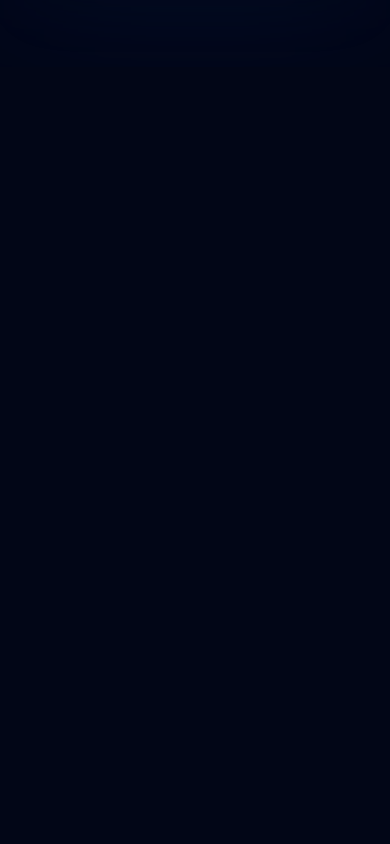
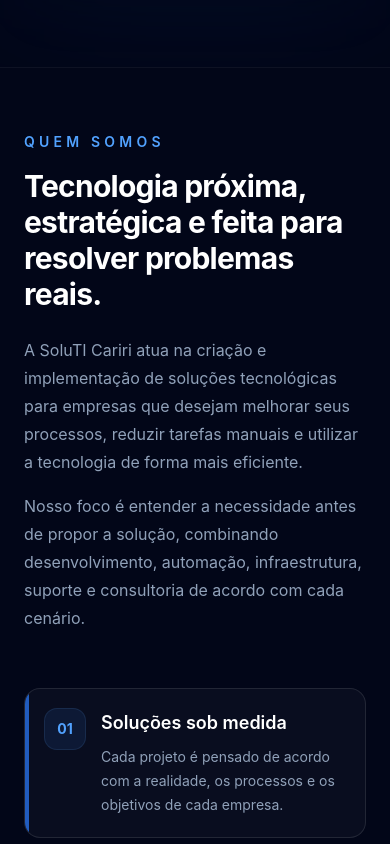
Before and after one commit to Gidelucas/SoluTICariri, a React (Vite) app: page / in a window 390 px wide. Shown: the part 1680-2524 px from the top of the page. Before the commit the page ends 1747 px from the top, so only its background shows below. Built offline with nearby package versions, Linux system fonts and the light colour scheme.

Commit message:
feat: cria quem somos responsiva

```diff
--- a/src/App.jsx
+++ b/src/App.jsx
@@ -1,5 +1,6 @@
 import Navbar from './components/Navbar'
 import Hero from './components/Hero'
+import About from './components/About'
 
 function App() {
   return (
@@ -8,6 +9,7 @@
 
       <main>
         <Hero />
+        <About />
       </main>
     </div>
   )
--- /dev/null
+++ b/src/components/About.jsx
@@ -0,0 +1,83 @@
+function About() {
+  const highlights = [
+    {
+      title: 'Soluções sob medida',
+      description:
+        'Cada projeto é pensado de acordo com a realidade, os processos e os objetivos de cada empresa.',
+    },
+    {
+      title: 'Visão de negócio',
+      description:
+        'Tecnologia não deve existir apenas pela tecnologia. Buscamos gerar eficiência, segurança e resultado.',
+    },
+    {
+      title: 'Atendimento próximo',
+      description:
+        'Valorizamos comunicação clara, acompanhamento e relacionamento de longo prazo com nossos clientes.',
+    },
+  ]
+
+  return (
+    <section
+      id="sobre"
+      className="relative border-t border-white/5 px-6 py-16 sm:py-20 lg:px-8 lg:py-28"
+    >
+      <div className="mx-auto max-w-7xl">
+        <div className="grid items-start gap-14 lg:grid-cols-[0.9fr_1.1fr] lg:gap-20">
+          <div>
+            <p className="text-sm font-semibold uppercase tracking-[0.3em] text-blue-400">
+              Quem somos
+            </p>
+
+            <h2 className="mt-4 text-3xl font-bold tracking-tight text-white sm:text-4xl">
+              Tecnologia próxima, estratégica e feita para resolver problemas
+              reais.
+            </h2>
+
+            <p className="mt-6 text-base leading-7 text-slate-400 sm:text-lg">
+              A SoluTI Cariri atua na criação e implementação de soluções
+              tecnológicas para empresas que desejam melhorar seus processos,
+              reduzir tarefas manuais e utilizar a tecnologia de forma mais
+              eficiente.
+            </p>
+
+            <p className="mt-4 text-base leading-7 text-slate-400">
+              Nosso foco é entender a necessidade antes de propor a solução,
+              combinando desenvolvimento, automação, infraestrutura, suporte e
+              consultoria de acordo com cada cenário.
+            </p>
+          </div>
+
+          <div className="grid gap-4 md:grid-cols-3 lg:grid-cols-1">
+            {highlights.map((item, index) => (
+              <article
+                key={item.title}
+                className="group relative overflow-hidden rounded-2xl border border-white/10 bg-white/[0.03] p-5 transition duration-300 hover:-translate-y-1 hover:border-blue-400/30 hover:bg-white/[0.05] sm:p-6"
+              >
+                <div className="absolute inset-y-0 left-0 w-1 bg-blue-500 opacity-70" />
+
+                <div className="flex items-start gap-4 sm:gap-5">
+                  <span className="flex h-10 w-10 shrink-0 items-center justify-center rounded-xl bg-blue-500/10 text-sm font-bold text-blue-400 ring-1 ring-blue-400/20">
+                    {String(index + 1).padStart(2, '0')}
+                  </span>
+
+                  <div>
+                    <h3 className="text-lg font-semibold text-white">
+                      {item.title}
+                    </h3>
+
+                    <p className="mt-2 text-sm leading-6 text-slate-400">
+                      {item.description}
+                    </p>
+                  </div>
+                </div>
+              </article>
+            ))}
+          </div>
+        </div>
+      </div>
+    </section>
+  )
+}
+
+export default About
```
